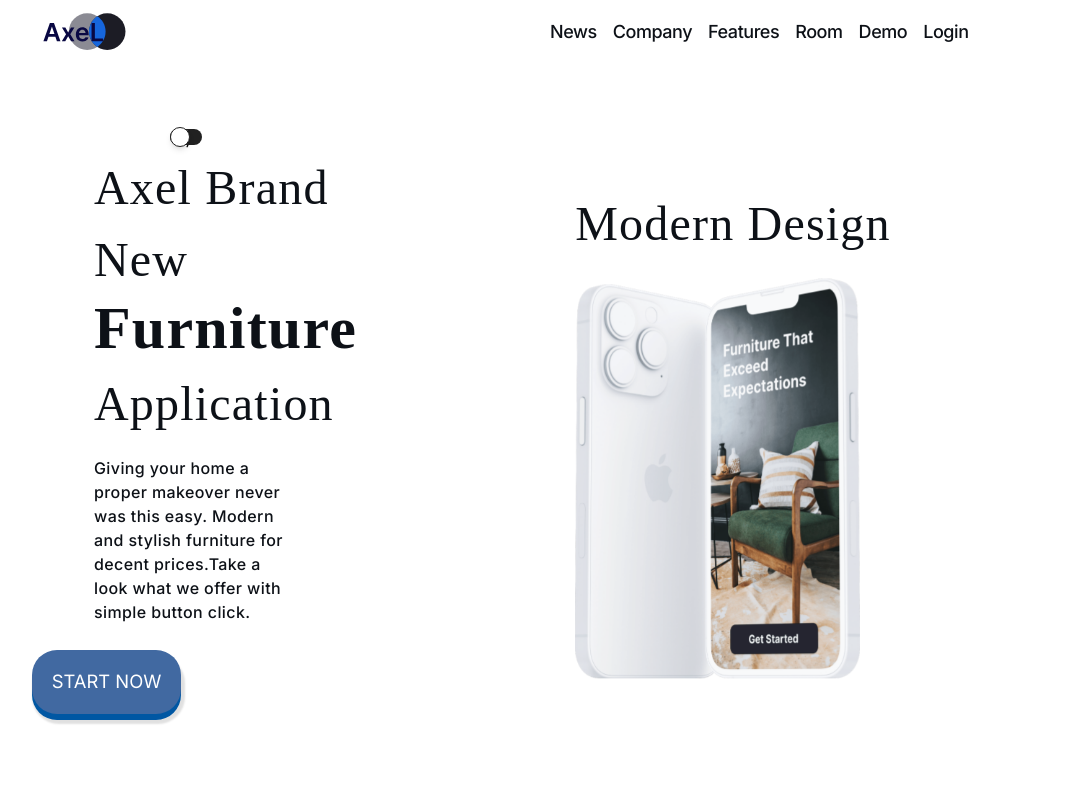
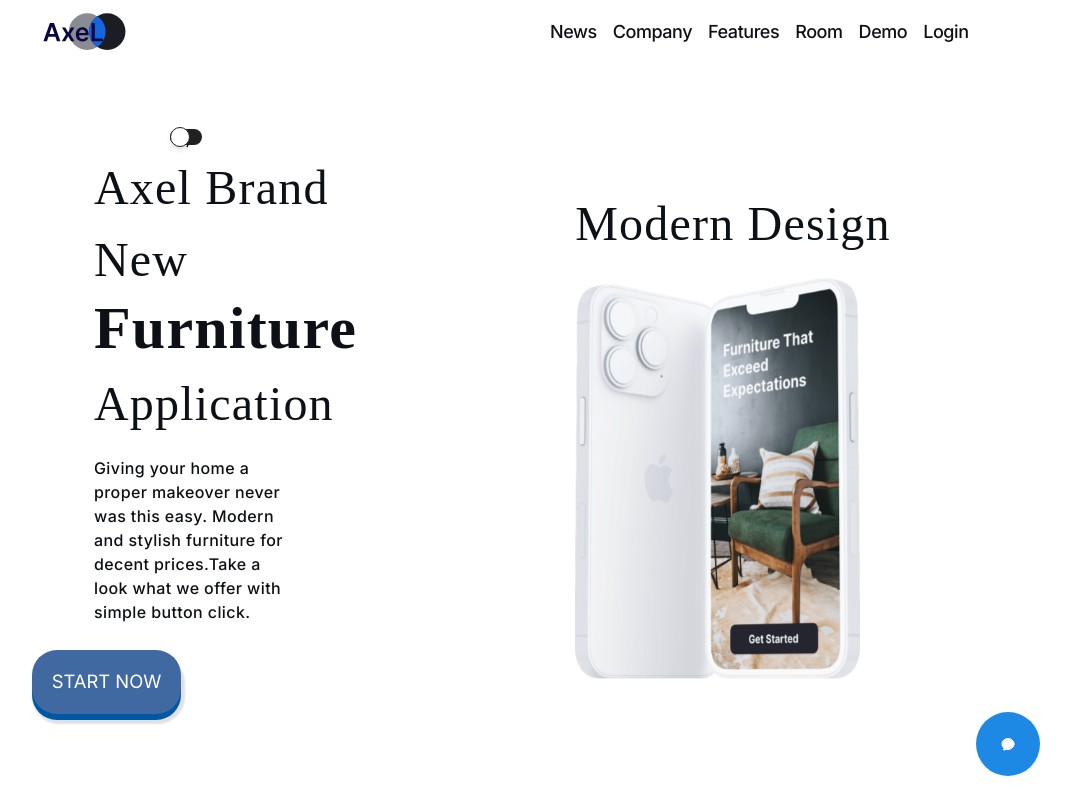
Before and after one commit to veerendra19codes/Axel, a React (Create React App) app: page / in a window 1280 px wide. Shown: the top 800 px of the page, without its empty margins (184-1255 px from the left). Built offline with nearby package versions, Linux system fonts and the light colour scheme; a web font is replaced by a local one.

Commit message:
added PopUpButton

```diff
--- a/src/Components/AllComponents/Home.jsx
+++ b/src/Components/AllComponents/Home.jsx
@@ -9,14 +9,21 @@ import FurnitureFlow from '../MidSection/FurnitureFlow'
 import NewsLetter from "../../Components/MidSection/NewsLetter"
 import Cards from '../MidSection/Cards'
 import Footer from "../Footer/Footer";
+import PopUpButton from '../PopUpButton/PopUpButton'
 
 const Home = () => {
     return (
-        <div>
+        <div className="relative">
+            <div className="fixed right-4 bottom-2 z-20">
+                <PopUpButton></PopUpButton>
+            </div>
+            <div className="bg-white">
                 <WrapperContainer navHead>
                     <Navbar />
                     <Header />
                 </WrapperContainer>
+            </div>
+            <div className="bg-gray-100 w-full">
                 <WrapperContainer>
                     <MidFilterSection />
                     <MidComponentParent />
@@ -29,6 +36,7 @@ const Home = () => {
                     <Footer />
                 </div>
             </div>
+        </div>
     )
 }
 
--- a/src/Components/Footer/Footer.jsx
+++ b/src/Components/Footer/Footer.jsx
@@ -10,7 +10,7 @@ const Footer = () => {
     const year = new Date().getFullYear();
 
     return (
-        <div>
+        <div className="mt-12">
             <div className="grid grid-cols-4 gap-0 items-center justify-items-center">
                 <div className="h-64 mx-auto pl-24">
                     <div>
--- /dev/null
+++ b/src/Components/PopUpButton/Modal.jsx
@@ -0,0 +1,78 @@
+import React, { useState } from 'react'
+import { motion } from "framer-motion"
+import { Tooltip } from "@material-tailwind/react";
+
+const Modal = ({ open, setOpen }) => {
+    const [message, setMessage] = useState("");
+
+    const handleSubmit = (e) => {
+        e.preventDefault();
+        console.log(message);
+        setMessage("");
+        setOpen(false);
+    }
+
+    return (
+        <div>
+            <motion.div
+                className="bg-white fixed right-4 bottom-2  z-20 flex flex-col rounded-2xl"
+                initial={{ scale: 1, opacity: 0, height: 0, width: 0 }}
+                animate={{
+                    x: open ? -30 : 0,
+                    y: open ? -30 : 0,
+                    width: open && "300px",
+                    height: open && "250px",
+                    opacity: 1,
+                }}
+                transition={{ type: "spring", duration: 2, ease: "easeInout" }}
+            >
+                <motion.div
+                    className="pt-4 flex flex-col pl-4"
+                    initial={{ opacity: 0 }}
+                    animate={{ opacity: 1 }}
+                    transition={{ type: "Tween", duration: 2 }}
+                >
+                    <h5 className="cursor-pointer text-4xl text-blue-500 font-inter font-medium tracking-tight pt-4 text-start">
+                        Hello There 🖐️
+                    </h5>
+                    <p className="text-lg text-blue-500 font-inter font-medium tracking-tight pt-4 text-start">
+                        Welcome to our website.
+                    </p>
+                    <span className="text-md text-blue-500 font-inter font-medium tracking-tight pt-4 text-start">
+                        Ask us anything
+                    </span>
+                    <div className="pt-8 text-start">
+                        <form onSubmit={handleSubmit}>
+                            <input
+                                type="text" name="message"
+                                className="outline-none border-none text-black"
+                                placeholder="Send us a message..."
+                                value={message}
+                                onChange={(e) => setMessage(e.target.value)}></input>
+                        </form>
+                    </div>
+                    <Tooltip content="Close" placement="left">
+                        <div className="absolute top-4 right-4 text-white cursor-pointer" onClick={(e) => setOpen(false)}>
+                            <svg
+                                xmlns="http://www.w3.org/2000/svg"
+                                fill="#fff"
+                                viewBox="0 0 24 24"
+                                strokeWidth="1.5"
+                                stroke="#000"
+                                className="w-6 h-6"
+                            >
+                                <path
+                                    strokeLinecap="round"
+                                    strokeLinejoin="round"
+                                    d="M9.75 9.75l4.5 4.5m0-4.5l-4.5 4.5M21 12a9 9 0 11-18 0 9 9 0 0118 0z"
+                                />
+                            </svg>
+                        </div>
+                    </Tooltip>
+                </motion.div>
+            </motion.div>
+        </div>
+    )
+}
+
+export default Modal
--- /dev/null
+++ b/src/Components/PopUpButton/PopUpButton.jsx
@@ -0,0 +1,60 @@
+import React, { useState } from 'react'
+import Modal from './Modal';
+import { motion } from "framer-motion"
+// import { Tooltip } from '@material-tailwind/react';
+
+const PopUpButton = () => {
+    const [open, setOpen] = useState(false);
+
+    const handleClick = () => {
+        setOpen(true);
+    }
+
+    const itemVariants = {
+        open: {
+            opacity: 1,
+            y: 0,
+            transition: {
+                type: "spring",
+                duration: 0.2,
+            },
+        },
+        closed: {
+            opacity: 0,
+            y: 15,
+            transition: {
+                duratin: 0.2,
+            },
+        },
+    };
+
+    return (
+        <>
+            {open && <Modal open={open} setOpen={setOpen}></Modal>}
+            <div >
+                <motion.button
+                    animate={open ? "closed" : "open"}
+                    // whileHover={{ scale: "1.1" }}
+                    variants={itemVariants}
+                    onClick={handleClick}
+                    className="rounded-full flex text-white flex-col fixed right-14 bottom-6 z-20 bg-blue-600 px-6 py-4 cursor-pointer hover:bg-blue-200 duration-700 ease-in-out" >
+                    <svg
+                        xmlns="http://www.w3.org/2000/svg"
+                        fill="#fff"
+                        viewBox="0 0 24 24"
+                        strokeWidth="1.5"
+                        stroke="#fff"
+                        className="w-4 h-8">
+                        <path
+                            strokeLinecap="round"
+                            strokeLinejoin="round"
+                            d="M8.625 12a.375.375 0 11-.75 0 .375.375 0 01.75 0zm0 0H8.25m4.125 0a.375.375 0 11-.75 0 .375.375 0 01.75 0zm0 0H12m4.125 0a.375.375 0 11-.75 0 .375.375 0 01.75 0zm0 0h-.375M21 12c0 4.556-4.03 8.25-9 8.25a9.764 9.764 0 01-2.555-.337A5.972 5.972 0 015.41 20.97a5.969 5.969 0 01-.474-.065 4.48 4.48 0 00.978-2.025c.09-.457-.133-.901-.467-1.226C3.93 16.178 3 14.189 3 12c0-4.556 4.03-8.25 9-8.25s9 3.694 9 8.25z"
+                        />
+                    </svg>
+                </motion.button>
+            </div>
+        </>
+    )
+}
+
+export default PopUpButton
```
Lines whose indentation alone changed are shown as unchanged.
